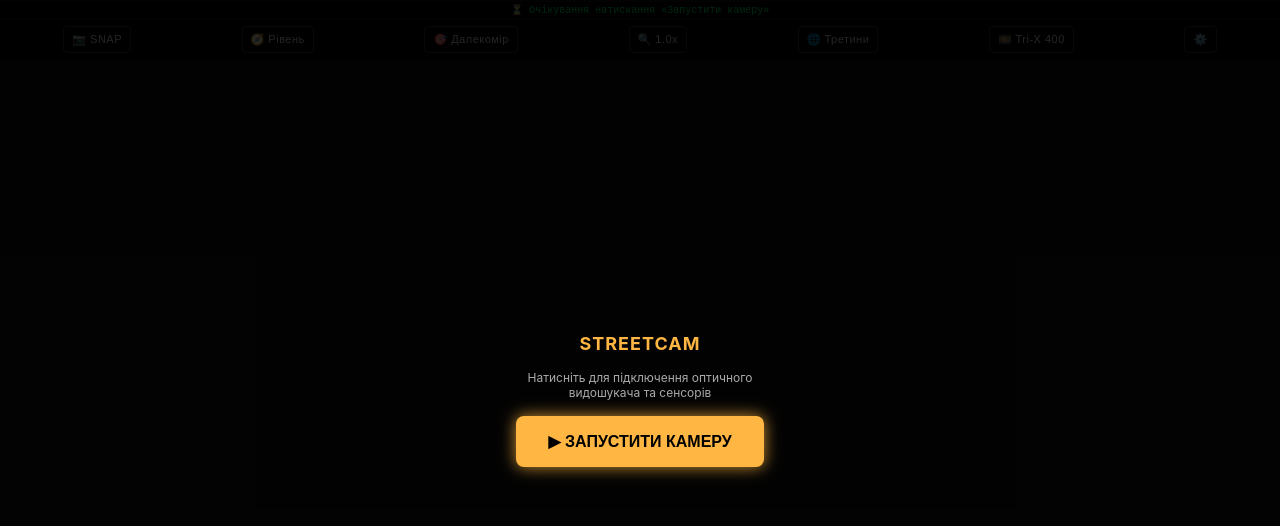
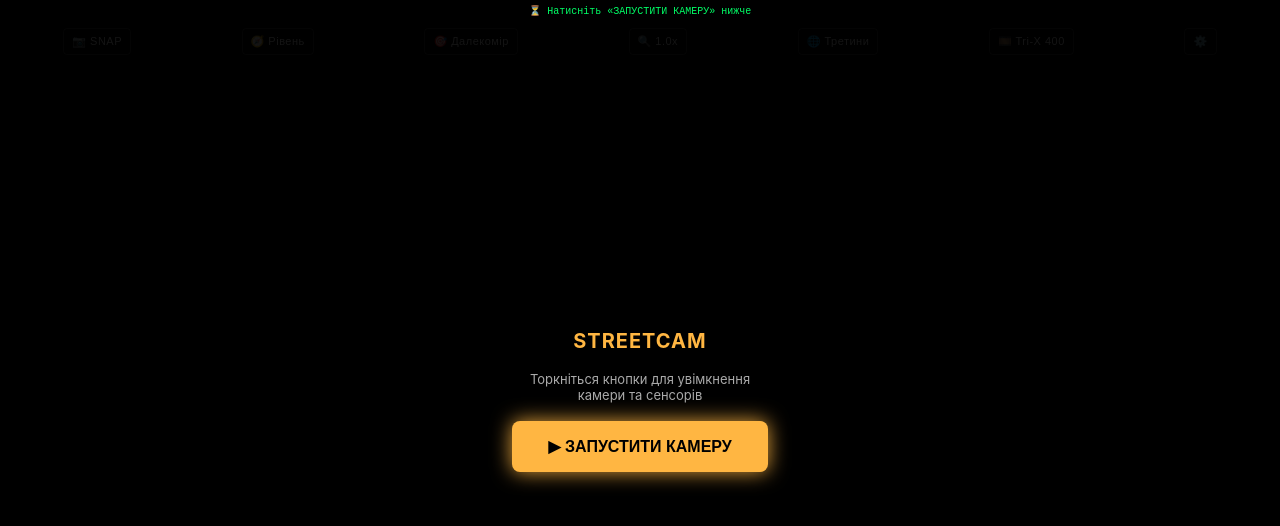
Before and after one commit to 35mmghost-lab/streetcam, a plain HTML site: page index.html in a window 1280 px wide. Drawn offline with Linux system fonts and the light colour scheme.

Commit message:
Update index.html

```diff
--- a/index.html
+++ b/index.html
@@ -9,8 +9,6 @@
       box-sizing: border-box;
       margin: 0;
       padding: 0;
-      user-select: none;
-      -webkit-user-select: none;
     }
     body, html {
       width: 100%;
@@ -44,7 +42,7 @@
       height: 100%;
       object-fit: cover;
       z-index: 1;
-      background: #111;
+      background: #000;
     }
 
     #grid-overlay {
@@ -93,7 +91,7 @@
     .center-cross::before { top: 15px; left: 0; width: 32px; height: 1px; }
     .center-cross::after { top: 0; left: 15px; width: 1px; height: 32px; }
 
-    /* Бурштиновий рівень горизонту Pip-Boy */
+    /* Бурштиновий рівень Pip-Boy */
     #spirit-level {
       position: absolute;
       top: 50%;
@@ -137,7 +135,7 @@
       top: 58px;
       left: 50%;
       transform: translateX(-50%);
-      background: rgba(0, 0, 0, 0.7);
+      background: rgba(0, 0, 0, 0.75);
       border: 1px solid #ffb642;
       color: #ffb642;
       padding: 4px 12px;
@@ -203,29 +201,30 @@
       font-size: 10px;
       font-family: monospace;
       color: #00ff66;
-      background: rgba(0,0,0,0.85);
-      z-index: 50;
-      padding: 2px 4px;
+      background: rgba(0,0,0,0.9);
+      z-index: 100;
+      padding: 3px 4px;
       word-break: break-all;
     }
 
-    /* Велика кнопка запуску при блокуванні автостарту */
+    /* Оверлей запуску */
     #manual-start-overlay {
       position: absolute;
       top: 0;
       left: 0;
-      width: 100%;
-      height: 100%;
-      background: rgba(0, 0, 0, 0.85);
+      width: 100vw;
+      height: 100vh;
+      background: rgba(0, 0, 0, 0.92);
       display: flex;
       flex-direction: column;
       justify-content: center;
       align-items: center;
-      gap: 16px;
-      z-index: 60;
+      gap: 18px;
+      z-index: 90;
+      pointer-events: auto;
     }
     #manual-start-btn {
-      padding: 16px 32px;
+      padding: 16px 36px;
       font-size: 16px;
       font-weight: bold;
       color: #000;
@@ -233,20 +232,21 @@
       border: none;
       border-radius: 8px;
       cursor: pointer;
-      box-shadow: 0 0 16px rgba(255, 182, 66, 0.8);
+      box-shadow: 0 0 20px rgba(255, 182, 66, 0.9);
+      touch-action: manipulation;
     }
 
     /* HUD */
     #top-hud {
       position: absolute;
-      top: 20px;
+      top: 22px;
       left: 0;
       width: 100%;
       display: flex;
       justify-content: space-around;
       align-items: center;
       padding: 6px 8px;
-      z-index: 20;
+      z-index: 30;
       background: rgba(0, 0, 0, 0.6);
       backdrop-filter: blur(4px);
     }
@@ -259,6 +259,7 @@
       font-size: 11px;
       letter-spacing: 0.5px;
       cursor: pointer;
+      touch-action: manipulation;
     }
     .hud-btn.active {
       background: rgba(255, 182, 66, 0.25);
@@ -277,7 +278,7 @@
       display: none;
       flex-direction: column;
       gap: 12px;
-      z-index: 30;
+      z-index: 50;
       max-height: 80vh;
       overflow-y: auto;
     }
@@ -303,8 +304,8 @@
       font-size: 11px;
       cursor: pointer;
       text-align: center;
-      transition: all 0.15s ease;
       font-family: monospace;
+      touch-action: manipulation;
     }
     .opt-btn.active {
       background: #fff;
@@ -339,6 +340,7 @@
       font-size: 12px;
       margin-top: 4px;
       cursor: pointer;
+      touch-action: manipulation;
     }
     canvas {
       display: none;
@@ -346,12 +348,12 @@
   </style>
 </head>
 <body>
-  <div id="status-indicator">⏳ Очікування натискання «Запустити камеру»</div>
+  <div id="status-indicator">⏳ Натисніть «ЗАПУСТИТИ КАМЕРУ» нижче</div>
 
   <div id="manual-start-overlay">
-    <div style="font-size: 18px; font-weight: bold; color: #ffb642; letter-spacing: 1px;">STREETCAM</div>
-    <div style="font-size: 12px; color: #aaa; text-align: center; max-width: 260px;">Натисніть для підключення оптичного видошукача та сенсорів</div>
-    <button id="manual-start-btn">▶ ЗАПУСТИТИ КАМЕРУ</button>
+    <div style="font-size: 20px; font-weight: bold; color: #ffb642; letter-spacing: 1px;">STREETCAM</div>
+    <div style="font-size: 13px; color: #aaa; text-align: center; max-width: 260px;">Торкніться кнопки для увімкнення камери та сенсорів</div>
+    <button id="manual-start-btn" onclick="startCameraStream()">▶ ЗАПУСТИТИ КАМЕРУ</button>
   </div>
 
   <div id="app-container">
@@ -454,15 +456,6 @@
   <script>
     const statusEl = document.getElementById('status-indicator');
     const startOverlay = document.getElementById('manual-start-overlay');
-    const startBtn = document.getElementById('manual-start-btn');
-
-    window.onerror = function(msg, url, line) {
-      if (statusEl) {
-        statusEl.textContent = '❌ Помилка: ' + msg + ' (L:' + line + ')';
-        statusEl.style.color = '#ff4444';
-      }
-    };
-
     const video = document.getElementById('camera-stream');
     const irisShutter = document.getElementById('iris-shutter');
     const canvas = document.getElementById('capture-canvas');
@@ -618,4 +611,8 @@
     lensBtn.onclick = (e) => {
       e.stopPropagation();
       currentZoomIdx = (currentZoomIdx + 1) % zoomLevels.length;
-      lensBtn.textContent = zoomLe
+      lensBtn.textContent = zoomLevels[currentZoomIdx].label;
+      if (videoTrack && videoTrack.applyConstraints && videoTrack.getCapabilities) {
+        const caps = videoTrack.getCapabilities();
+        if (caps && caps.zoom) {
+          const target
```
